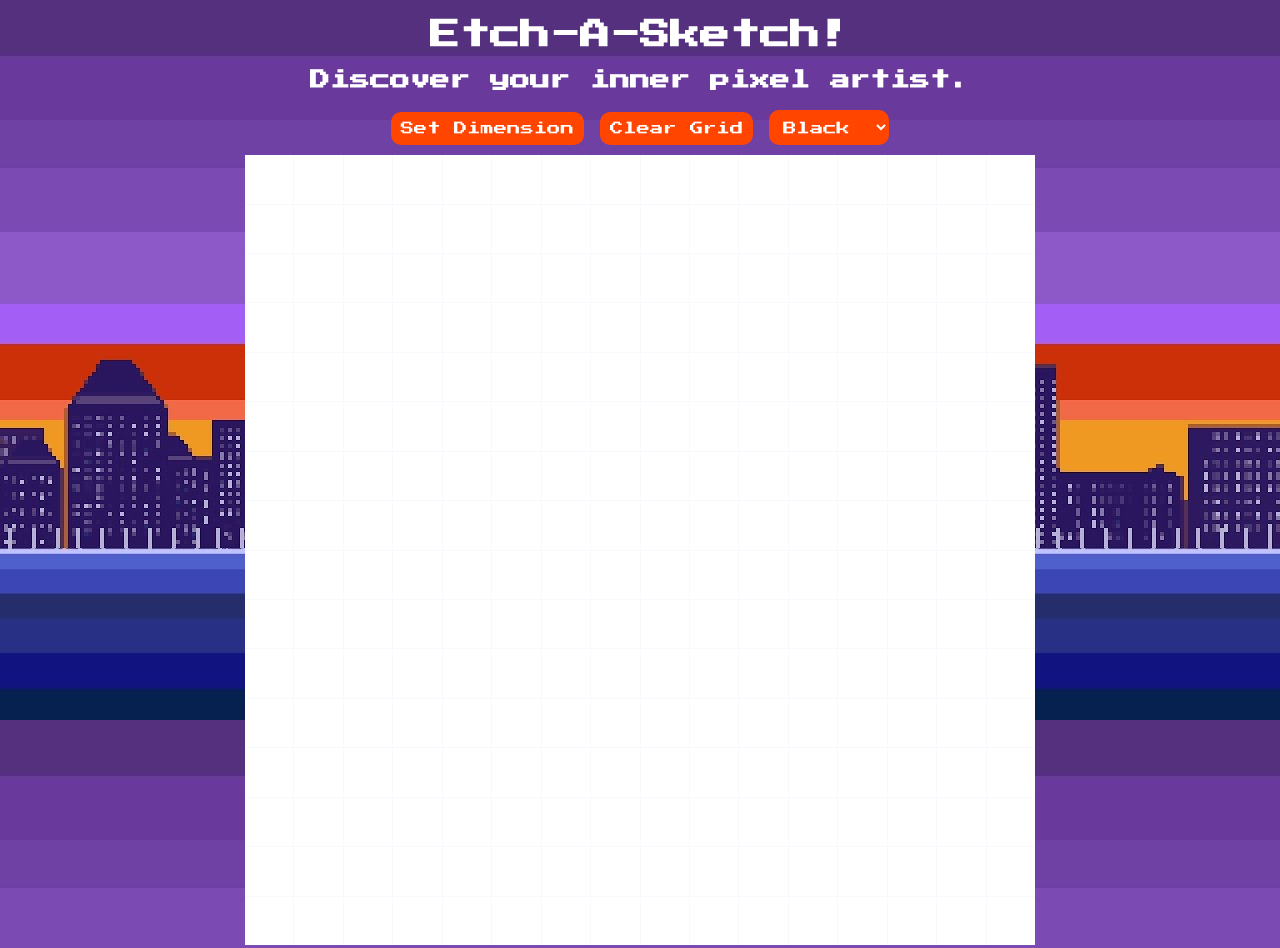
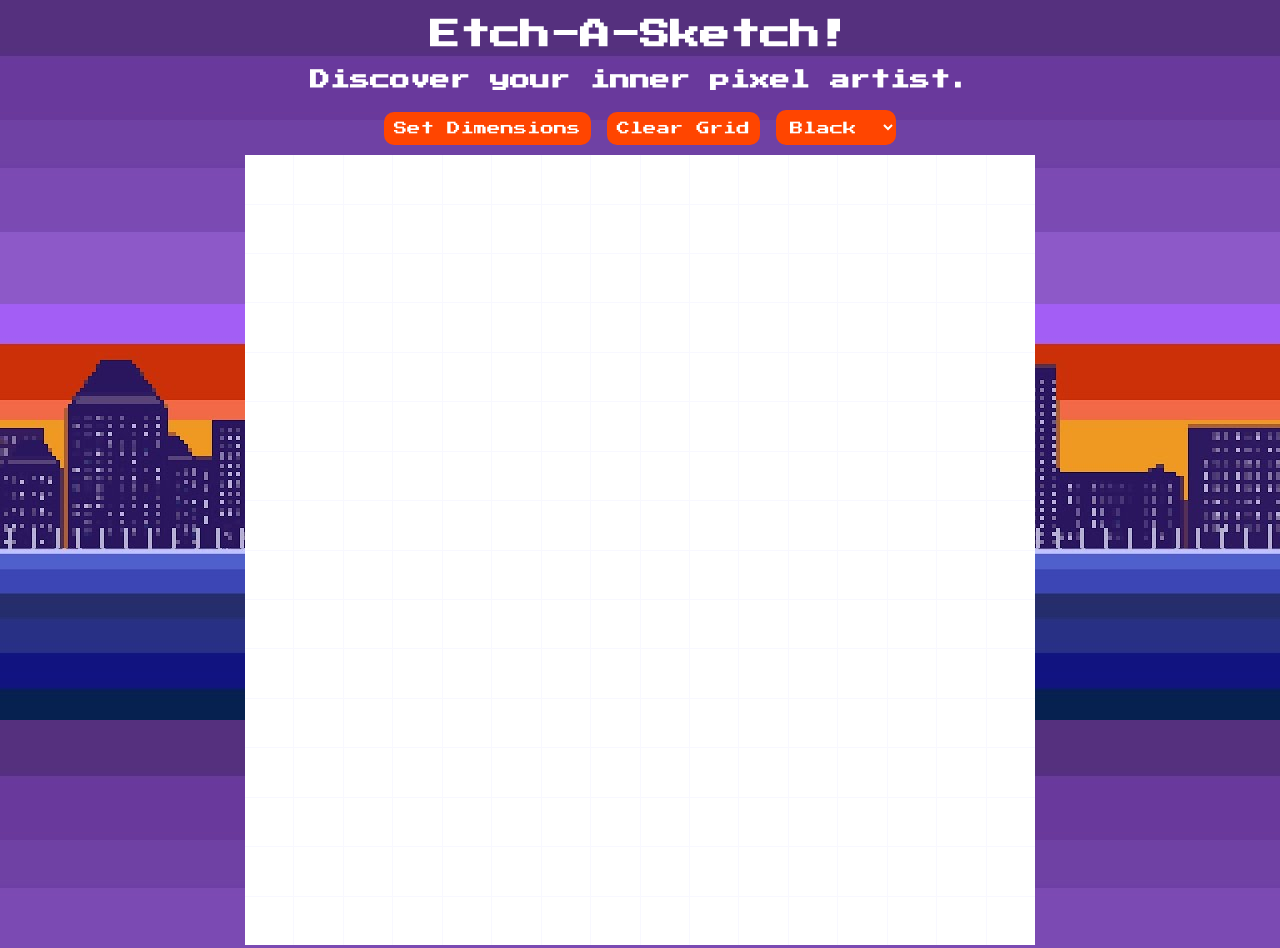
Before and after one commit to mkcvh/etch-a-sketch, a plain HTML site: page index.html in a window 1280 px wide. Shown: the top 948 px of the page. Drawn offline with Linux system fonts and the light colour scheme.

Commit message:
Corrected 'dimension' typo

```diff
--- a/index.html
+++ b/index.html
@@ -12,7 +12,7 @@
     </header>
     <main>
     <div class="menu">
-    <button id="setDimension">Set Dimension</button>
+    <button id="setDimension">Set Dimensions</button>
     <button id="clearGrid">Clear Grid</button>
         <select class="colorSelector">
             <option selected="selected" value="black" >Black</option>
```
